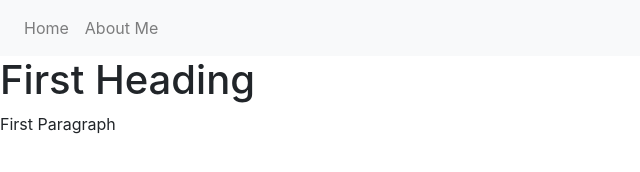
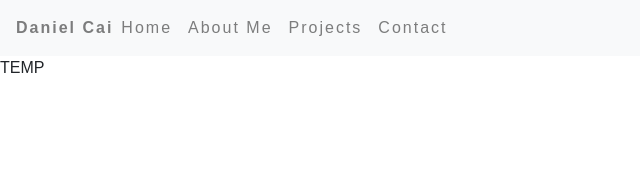
Before and after one commit to danielhcai/personal-website, a plain HTML site: page index.html in a window 1280 px wide. Shown: the whole page, without its empty margins (0-640 px from the left). Drawn offline with Linux system fonts and the light colour scheme; a web font is replaced by a local one.

Commit message:
Added navbar collapse feature

```diff
--- a/index.html
+++ b/index.html
@@ -1,23 +1,29 @@
 <!DOCTYPE html>
-<html lang="en" id="main">
+<html lang="en">
     <head>
         <meta charset="utf-8">
         <meta name="viewport" content="width=device-width, initial-scale=1, shrink-to-fit=no">
 
         <link rel="stylesheet" href="bootstrap-4.5.0/css/bootstrap.min.css">
-        <link rel="stylesheet" href="style/styles.css">
-        <link rel="stylesheet" href="style/font-raleway.css">
 
         <script src="scripts/jquery-3.5.1.min.js"></script>
         <script src="bootstrap-4.5.0/js/bootstrap.min.js"></script>
         <script src="bootstrap-4.5.0/js/bootstrap.bundle.min.js"></script>
+
+        <link rel="stylesheet" href="style/font-raleway.css">
+        <link rel="stylesheet" href="style/styles.css">
 
         <title>Daniel Cai's Website</title>
     </head>
 
     <header>
         <nav class="navbar navbar-expand-sm bg-light navbar-light">
-            <ul class="navbar-nav">
+            <span class="navbar-text">Daniel Cai</span>
+            <button class="navbar-toggler" type="button" data-toggle="collapse" data-target="#navbarSupportedContent" aria-controls="navbarSupportedContent" aria-expanded="false" aria-label="Toggle navigation">
+                <span class="navbar-toggler-icon"></span>
+            </button>
+            <div class="collapse navbar-collapse" id="navbarSupportedContent">
+                <ul class="navbar-nav mr-auto">
                     <li class="nav-item">
                         <a class="nav-link" href="#">Home</a>
                     </li>
@@ -25,11 +31,16 @@
                         <a class="nav-link" href="#">About Me</a>
                     </li>
                     <li class="nav-item">
-                    <a class="nav-link" href="#"></a>
+                        <a class="nav-link" href="#">Projects</a>
+                    </li>
+                    <li class="nav-item">
+                        <a class="nav-link" href="#">Contact</a>
                     </li>
                 </ul>
+            </div>
         </nav>
     </header>
-    <h1>First Heading</h1>
-    <p>First Paragraph</p>
+    <body>
+        <p>TEMP</p>
+    </body>
 </html>
--- a/style/styles.css
+++ b/style/styles.css
@@ -1,5 +1,13 @@
-html #main{
-    font-family: Arial, Helvetica, sans-serif;
+header, body {
+    font-family: "Raleway", sans-serif;
     font-style: normal;
     font-weight: 500;
 }
+
+header {
+    letter-spacing: 2px;
+}
+
+.navbar-text{
+    font-weight: 700;
+}
```
Lines whose indentation alone changed are shown as unchanged.
